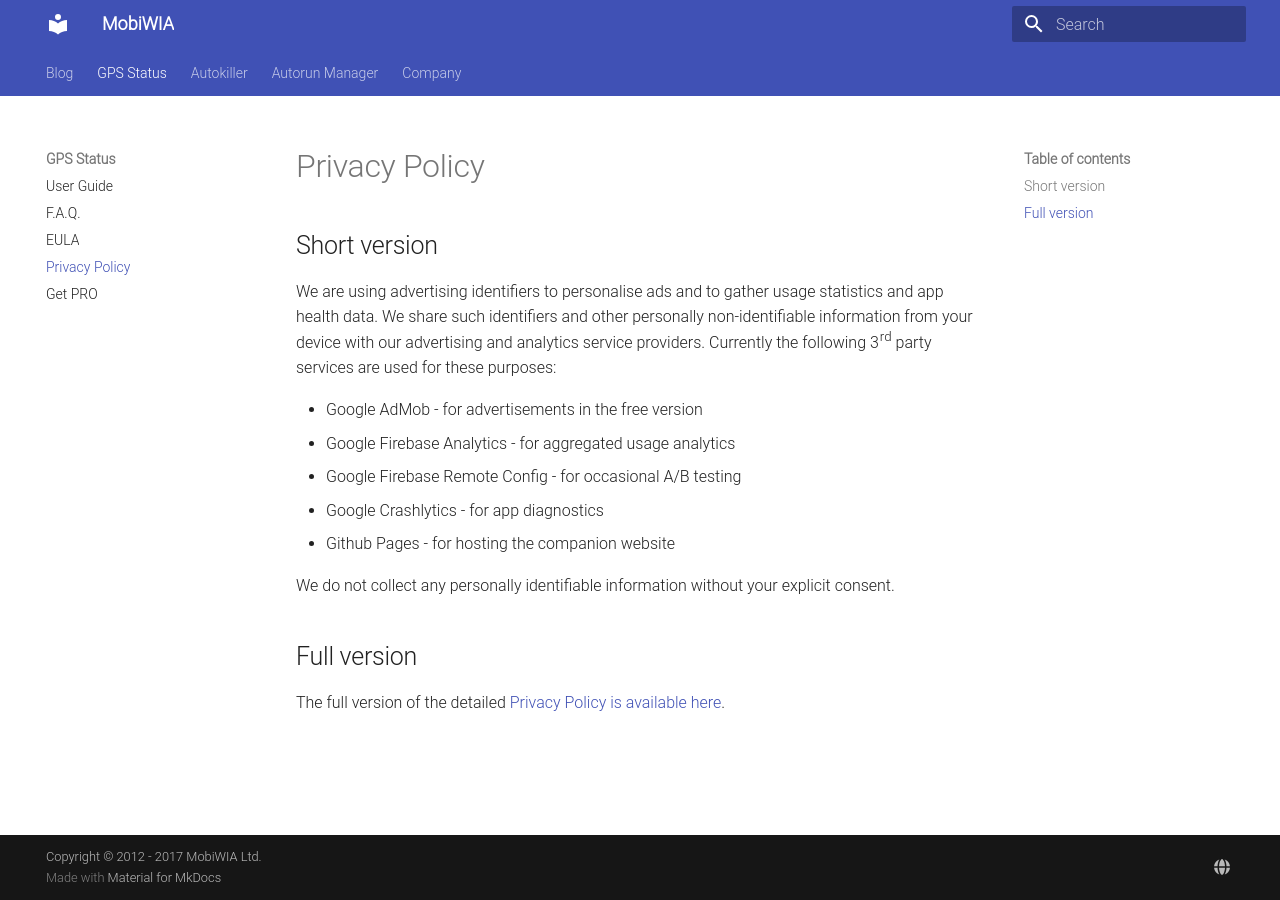
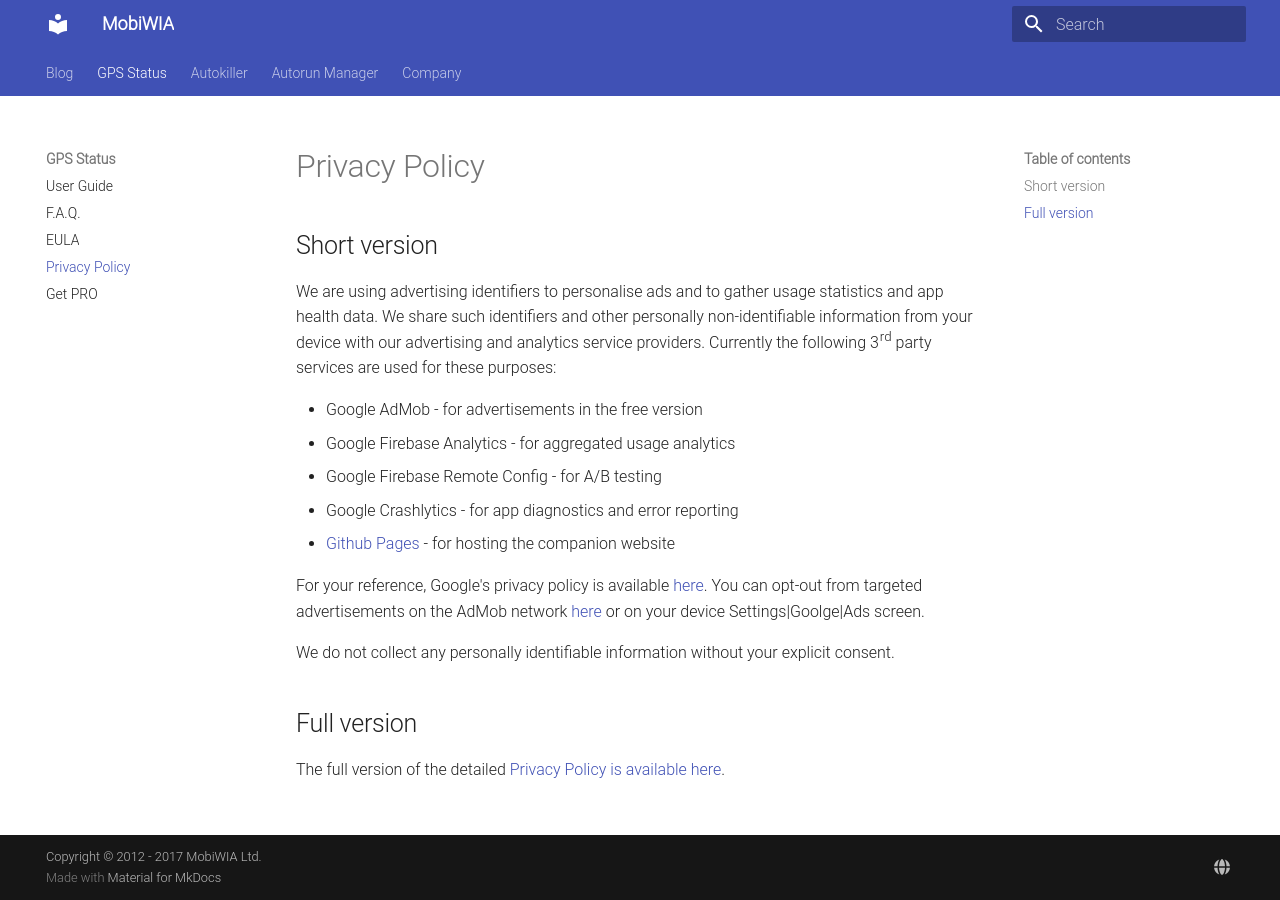
Before and after one commit to mobiwia/website, an MkDocs documentation site: the page built from docs/gpsstatus/privacy.md, in a window 1280 px wide. Built offline with MkDocs 1.6.1 and Material for MkDocs 9.7.7, drawn with Linux system fonts in a browser that asks for light colours; some web fonts are replaced; old or Windows-style settings are respelled for this version of MkDocs.

Commit message:
privacy policy xternal URLs added.

```diff
--- a/docs/gpsstatus/privacy.md
+++ b/docs/gpsstatus/privacy.md
@@ -9,9 +9,13 @@
 
   - Google AdMob - for advertisements in the free version
   - Google Firebase Analytics - for aggregated usage analytics
-  - Google Firebase Remote Config - for occasional A/B testing
-  - Google Crashlytics - for app diagnostics
-  - Github Pages - for hosting the companion website
+  - Google Firebase Remote Config - for A/B testing
+  - Google Crashlytics - for app diagnostics and error reporting
+  - [Github Pages](https://github.com/site/privacy) - for hosting the companion website
+
+For your reference, Google's privacy policy is available [here](https://policies.google.com/privacy).
+You can opt-out from targeted advertisements on the AdMob network [here](https://adssettings.google.com/) or
+on your device Settings|Goolge|Ads screen.
 
 We do not collect any personally identifiable information without your explicit consent.
 
```
